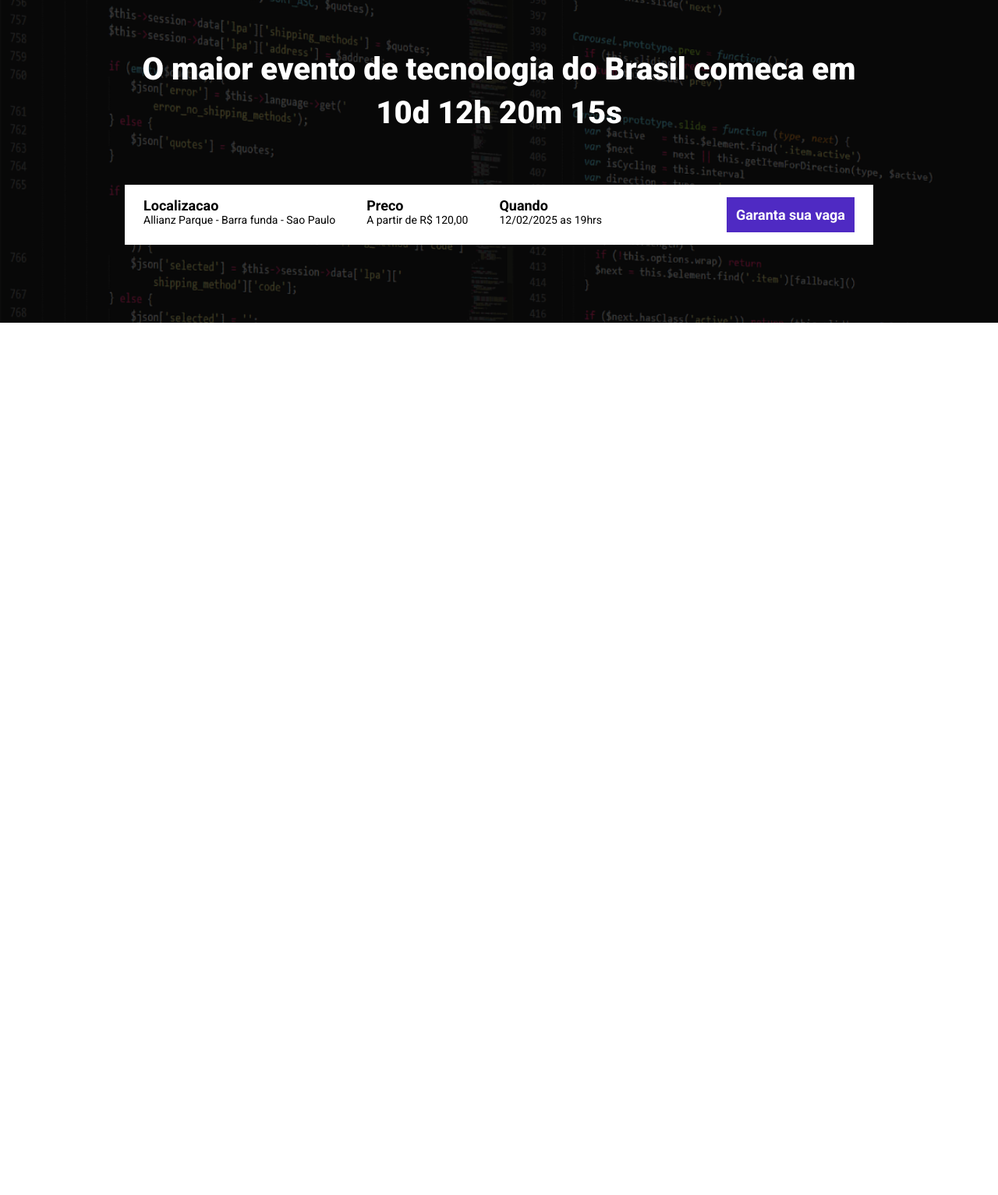
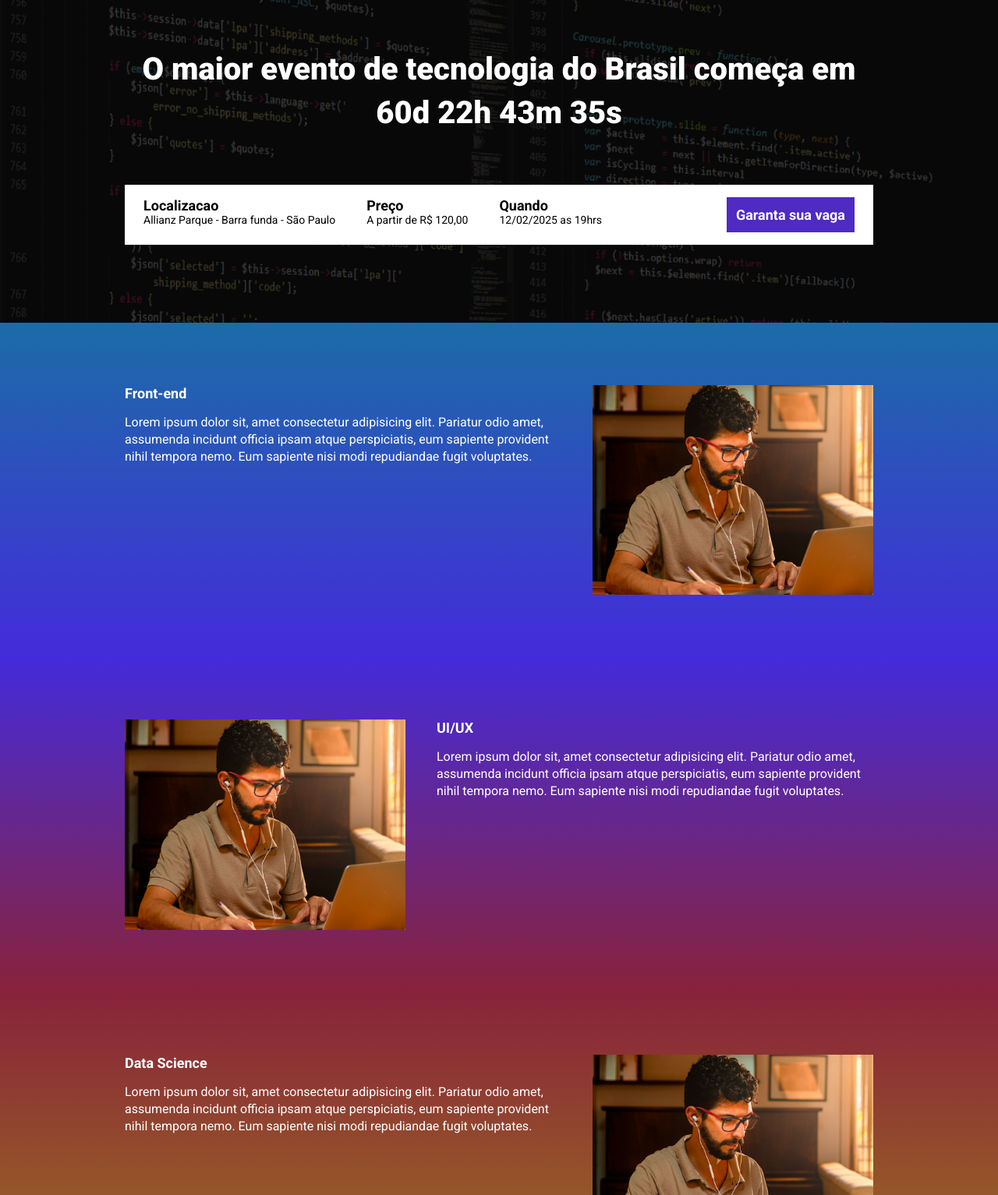
Before and after one commit to LauricoAbreu/ebac_tech_talks, a website built with Parcel: page src/index.html in a window 1280 px wide. Shown: the part 147-1680 px from the top of the page at 78% size. Before the commit the page ends 800 px from the top, so only its background shows below. Built offline with nearby package versions, Linux system fonts and the light colour scheme.

Commit message:
finalizacao projeto

```diff
--- a/package.json
+++ b/package.json
@@ -1,9 +1,9 @@
 {
   "name": "html",
   "version": "1.0.0",
-  "main": "index.js",
   "scripts": {
     "dev": "parcel src/index.html src/styles/main.scss src/scripts/main.js",
+    "build": "parcel build src/index.html",
     "test": "echo \"Error: no test specified\" && exit 1"
   },
   "keywords": [],
@@ -14,5 +14,8 @@
     "@parcel/transformer-sass": "^2.13.3",
     "parcel": "^2.13.3",
     "sharp": "^0.33.5"
+  },
+  "dependencies": {
+    "cssnano": "^7.0.6"
   }
 }
--- a/src/index.html
+++ b/src/index.html
@@ -8,22 +8,24 @@
     <link rel="preconnect" href="https://fonts.gstatic.com" crossorigin>
     <link href="https://fonts.googleapis.com/css2?family=Lobster&family=Roboto:wght@400;700;900&display=swap" rel="stylesheet">
     <link rel="stylesheet" href="styles/main.scss">
+    <link rel="stylesheet" href="https://unpkg.com/aos@next/dist/aos.css" />
+
 </head>
 <body>
     <header class="hero">
     <div class="container">
         <img class="hero__logo" src="./images/ebac_logo.svg" alt="EBAC">
         <p class="hero__text">
-            O maior evento de tecnologia do Brasil comeca em 10d 12h 20m 15s
+            O maior evento de tecnologia do Brasil começa em <span id="contador"></span>
         </p>
         <div class="infos-bar">
             <ul class="infos-bar__infos">
                 <li class="infos-bar__infos__item">
                     <b>Localizacao</b>
-                    Allianz Parque - Barra funda - Sao Paulo
+                    Allianz Parque - Barra funda - São Paulo
                 </li>
                 <li class="infos-bar__infos__item">
-                    <b>Preco</b>
+                    <b>Preço</b>
                     A partir de R$ 120,00
                 </li>
                 <li class="infos-bar__infos__item">
@@ -38,8 +40,52 @@
     </div>
     </header>
 
+<section class="event event--frontend">
+    <div class="container" data-aos="fade-right">
+        <div class="event__details">
+            <h2 class="event__details__title">Front-end</h2>
+            <p class="event__details__description">
+                Lorem ipsum dolor sit, amet consectetur adipisicing elit. Pariatur odio amet, assumenda incidunt officia ipsam atque perspiciatis, eum sapiente provident nihil tempora nemo. Eum sapiente nisi modi repudiandae fugit voluptates.
+            </p>
+        </div>
+        <img class="event__image" src="./images/frontend.png" alt="Front-end">
+    </div>
+</section>
+<section class="event event--ux-ui event--image-left">
+    <div class="container" data-aos="fade-left">
+        <div class="event__details">
+            <h2 class="event__details__title">UI/UX</h2>
+            <p class="event__details__description">
+                Lorem ipsum dolor sit, amet consectetur adipisicing elit. Pariatur odio amet, assumenda incidunt officia ipsam atque perspiciatis, eum sapiente provident nihil tempora nemo. Eum sapiente nisi modi repudiandae fugit voluptates.
+            </p>
+        </div>
+        <img class="event__image" src="./images/frontend.png" alt="Front-end">
+    </div>
+</section>
+<section class="event event--data-science">
+    <div class="container" data-aos="fade-right">
+        <div class="event__details">
+            <h2 class="event__details__title">Data Science</h2>
+            <p class="event__details__description">
+                Lorem ipsum dolor sit, amet consectetur adipisicing elit. Pariatur odio amet, assumenda incidunt officia ipsam atque perspiciatis, eum sapiente provident nihil tempora nemo. Eum sapiente nisi modi repudiandae fugit voluptates.
+            </p>
+        </div>
+        <img class="event__image" src="./images/frontend.png" alt="Front-end">
+    </div>
+</section>
+<section class="event event--backend event--image-left">
+    <div class="container" data-aos="fade-left">
+        <div class="event__details">
+            <h2 class="event__details__title">Back End</h2>
+            <p class="event__details__description">
+                Lorem ipsum dolor sit, amet consectetur adipisicing elit. Pariatur odio amet, assumenda incidunt officia ipsam atque perspiciatis, eum sapiente provident nihil tempora nemo. Eum sapiente nisi modi repudiandae fugit voluptates.
+            </p>
+        </div>
+        <img class="event__image" src="./images/frontend.png" alt="Front-end">
+    </div>
+</section>
 
-
+    <script src="https://unpkg.com/aos@next/dist/aos.js"></script>
     <script src="scripts/main.js"></script>
 </body>
 </html>
--- a/src/scripts/main.js
+++ b/src/scripts/main.js
@@ -1 +1,32 @@
-console.log("Ola mundo");
+AOS.init();
+
+const dataDoEvento = new Date("Mar 12, 2025 19:00:00");
+const timeStampDoEvento = dataDoEvento.getTime();
+
+const contaAsHoras = setInterval(function() {
+    const agora = new Date();
+    const timeStampAtual = agora.getTime();
+
+    const distanciaAteOEvento = timeStampDoEvento - timeStampAtual;
+
+    const diaEmMs = 1000 * 60 * 60 * 24;
+    const horaEmMs = 1000 * 60 * 60;
+    const minutoEmMs = 1000 * 60;
+
+    const diasAteOEvento =  Math.floor(distanciaAteOEvento / diaEmMs);
+    const horasAteOEvento = Math.floor((distanciaAteOEvento % diaEmMs) / horaEmMs);
+    const minutosAteOEvento = Math.floor((distanciaAteOEvento % horaEmMs) / minutoEmMs);
+    const segundosAteOEvento = Math.floor((distanciaAteOEvento % minutoEmMs) / 1000);
+
+    console.log(diasAteOEvento);
+    console.log(diasAteOEvento);
+    console.log(minutosAteOEvento);
+    console.log(segundosAteOEvento);
+
+    document.getElementById('contador').innerHTML = `${diasAteOEvento}d ${horasAteOEvento}h ${minutosAteOEvento}m ${segundosAteOEvento}s`;
+
+    if (distanciaAteOEvento < 0) {
+        clearInterval(contaAsHoras);
+        document.getElementById('contador').innerHTML = 'Evento expirado';
+    }
+}, 1000);
--- /dev/null
+++ b/src/styles/_event.scss
@@ -0,0 +1,63 @@
+@use 'variables';
+
+.event {
+    padding: 80px 0;
+
+    &--frontend {
+        background-image: linear-gradient(variables.$blue1, variables.$blue2);
+    }
+
+    &--ux-ui {
+        background-image: linear-gradient(variables.$blue2, variables.$pink);
+    }
+
+    &--data-science {
+        background-image: linear-gradient(variables.$pink, variables.$yellow);
+    }
+
+    &--backend {
+        background-image: linear-gradient(variables.$yellow, variables.$pink);
+    }
+
+    &--image-left {
+        .container {
+            flex-direction: row-reverse;
+        }
+    }
+
+    .container {
+        display: flex;
+        gap: 40px;
+    }
+
+    &__image {
+        max-width: 360px;
+    }
+
+    &__details {
+        &__title {
+            font-size: 18px;
+            font-weight: bold;
+            margin-bottom: 16px;
+        }
+
+        &__description {
+            line-height: 22px;
+        }
+    }
+
+    @media (max-width: 640px) {
+        .container {
+            display: block;
+        }
+
+        &__image {
+            width: 100%;
+        }
+
+        &__details {
+            margin-right: 0;
+            margin-bottom: 16px;
+        }
+    }
+}
--- a/src/styles/_hero.scss
+++ b/src/styles/_hero.scss
@@ -1,3 +1,5 @@
+@use 'variables';
+
 .hero {
     padding-top: 64px;
     padding-bottom: 100px;
@@ -16,7 +18,7 @@
         left: 0;
         width: 100%;
         height: 100%;
-        background-color: #000;
+        background-color: variables.$secondaryTextColor;
         content: '';
         opacity: .7;
     }
--- /dev/null
+++ b/src/styles/_variables.scss
@@ -0,0 +1,8 @@
+$blue1: #1b6ca7;
+$blue2: #442bdb;
+$pink: #89223b;
+$yellow: #9c791d;
+$purple: #4f2ac3;
+
+$textColor: #fff;
+$secondaryTextColor: #000;
--- a/src/styles/components/_buttons.scss
+++ b/src/styles/components/_buttons.scss
@@ -1,3 +1,5 @@
+@use '../variables';
+
 .button {
     padding: 12px;
     font-size: 18px;
@@ -8,7 +10,7 @@
 
     &--primary {
         color: #fff;
-        background-color: #4f2ac3;
+        background-color: variables.$purple;
     }
 
     @media (max-width: 640px) {
--- a/src/styles/components/_infos_bar.scss
+++ b/src/styles/components/_infos_bar.scss
@@ -1,6 +1,8 @@
+@use '../variables';
+
 .infos-bar {
     padding: 16px 24px;
-    background-color: #fff;
+    background-color: variables.$textColor;
     display: flex;
     justify-content: space-between;
 
@@ -10,10 +12,10 @@
 
         &__item {
             font-size: 14px;
-            color: #000;
+            color: variables.$secondaryTextColor;
 
             b {
-                color: #000;
+                color: variables.$secondaryTextColor;
                 font-size: 18px;
                 display: block;
             }
--- a/src/styles/main.scss
+++ b/src/styles/main.scss
@@ -1,13 +1,15 @@
 @use 'hero';
 @use 'components/infos_bar';
 @use 'components/buttons';
+@use 'event';
+@use 'variables';
 
 * {
     margin: 0;
     padding: 0;
     box-sizing: border-box;
     font-family: Roboto, sans-serif;
-    color: #fff;
+    color: variables.$textColor;
     list-style: none;
 }
 
```
Also changed, not shown: 1 other file.
